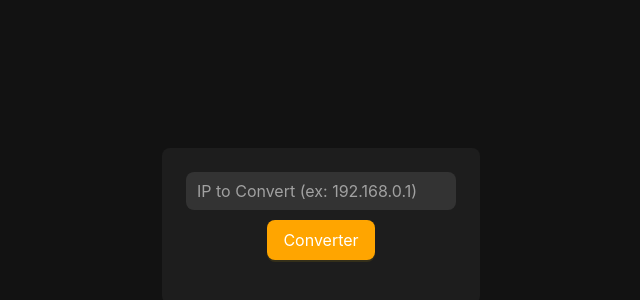
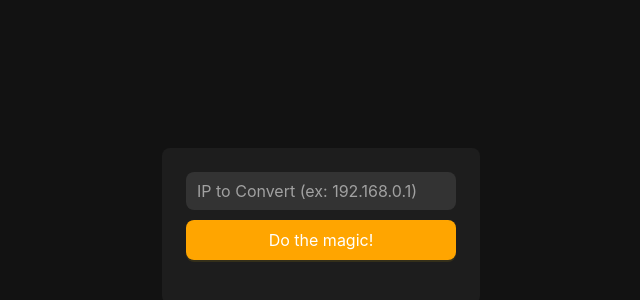
Before and after one commit to Bobagi/IPConverter, a Next.js app: page / in a window 1280 px wide. Shown: the part 174-474 px from the top of the page, without its empty margins (319-959 px from the left). Built offline with nearby package versions, Linux system fonts and the light colour scheme.

Commit message:
feat: changes main button styling

```diff
--- a/src/app/components/IPConverter/index.tsx
+++ b/src/app/components/IPConverter/index.tsx
@@ -38,7 +38,7 @@ const IPConverter: React.FC = () => {
                     onClick={handleConvert}
                     className="button"
                 >
-                    Converter
+                    Do the magic!
                 </Button>
             </div>
             {converted && (
--- a/src/app/components/IPConverter/style.css
+++ b/src/app/components/IPConverter/style.css
@@ -11,6 +11,14 @@
     border: 0;
 }
 
+.input:hover {
+    background-color: #444;
+}
+
+.input:focus {
+    background-color: #555;
+}
+
 .input::placeholder {
     color: rgb(161, 161, 161);
 }
@@ -22,4 +30,5 @@
 
 .button {
     margin-bottom: 20px;
+    width: 100%;
 }
```
